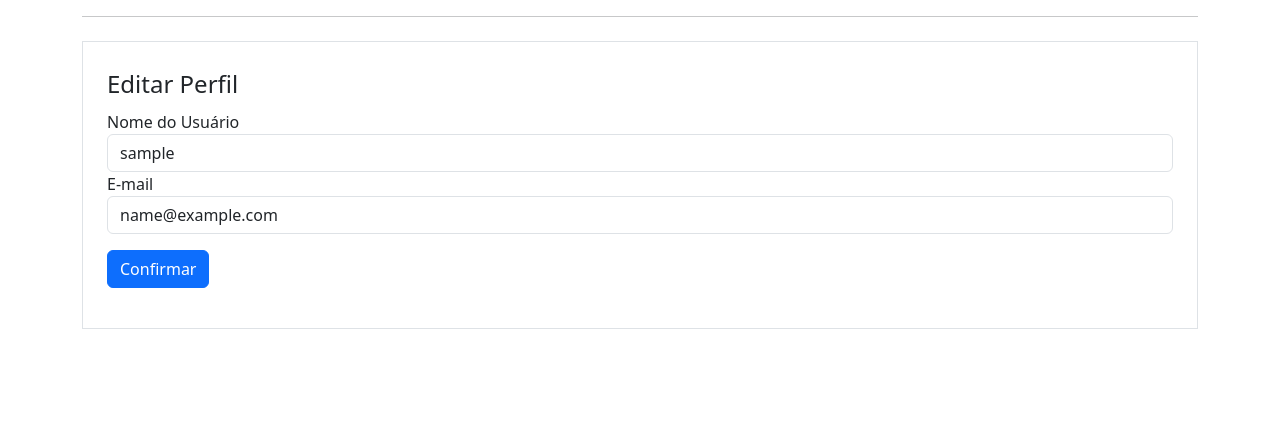
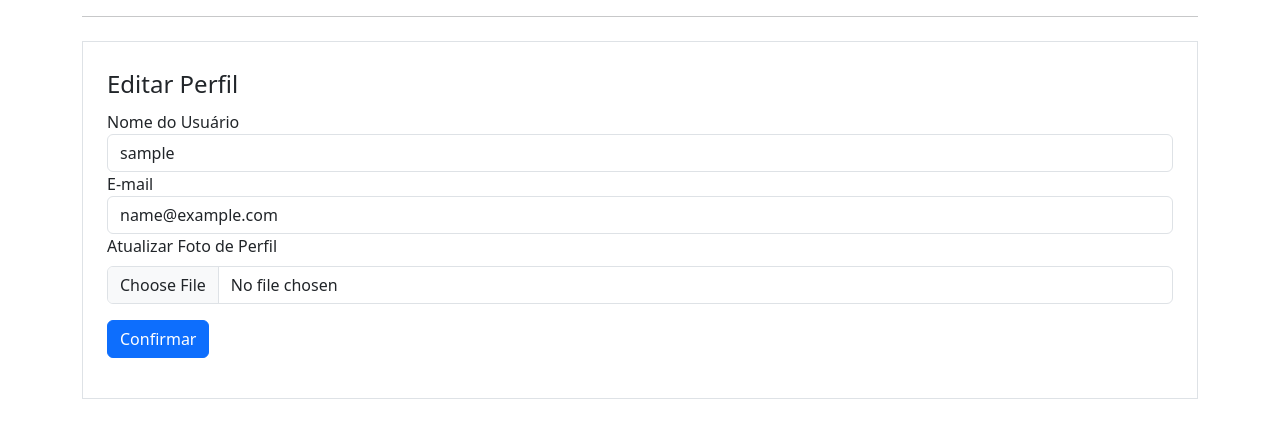
Before and after one commit to felipemonsef10/site-blog-flask, a Flask app: page /perfil/editar in a window 1280 px wide. Shown: the part 336-774 px from the top of the page. Run offline with Flask 3, Linux system fonts and the light colour scheme; the visitor is signed in with stand-in values (Sample User, id 1); some libraries are stand-ins or nearby versions.

Commit message:
aula sobre editar perfil

```diff
--- a/comunidadepython/forms.py
+++ b/comunidadepython/forms.py
@@ -1,5 +1,6 @@
 from flask_wtf import FlaskForm
 from wtforms import StringField, PasswordField, SubmitField, BooleanField
+from flask_wtf.file import FileField, FileAllowed
 from wtforms.validators import DataRequired, Length, Email, EqualTo, ValidationError
 from comunidadepython.models import Usuario
 from flask_login import current_user
@@ -28,6 +29,7 @@ class FormCriarConta(FlaskForm):
 class FormEditarPerfil(FlaskForm):
     username = StringField('Nome do Usuário', validators=[DataRequired()])
     email = StringField('E-mail', validators=[DataRequired(), Email()])
+    foto_perfil = FileField('Atualizar Foto de Perfil', validators=[FileAllowed(['png', 'jpg'])])
     botao_submit_editar_perfil = SubmitField('Confirmar')
 
     def validate_email(self, email):
--- a/comunidadepython/templates/editar_perfil.html
+++ b/comunidadepython/templates/editar_perfil.html
@@ -6,10 +6,11 @@
     <hr>
     <div class="row">
         <div class="col">
-            <form action="" method="POST" class="border p-4 mt-2">
+            <form action="" method="POST" class="border p-4 mt-2" enctype="multipart/form-data">
                 {{ form.csrf_token }}
                 <legend>Editar Perfil</legend>
                 <fieldset>
+
                     <div class="form-group">
                         {{ form.username.label(class="form-control-label") }}
 
@@ -25,6 +26,7 @@
                             {{ form.username(class="form-control") }}
                         {% endif %}
                     </div>
+
                     <div class="form-group">
                         {{ form.email.label(class="form-control-label") }}
 
@@ -40,6 +42,20 @@
                             {{ form.email(class="form-control") }}
                         {% endif %}
                     </div>
+
+                    <div class="form-group">
+                        {{ form.foto_perfil.label(class="form-label") }}
+                        {{ form.foto_perfil(class="form-control") }}
+
+
+                        {% if form.foto_perfil.errors %}
+                            {% for erro in form.foto_perfil.errors %}
+                                <span class="text-danger">{{ erro }}</span><br>
+                            {% endfor %}
+                        {% endif %}
+
+                    </div>
+
                 </fieldset>
                 {{ form.botao_submit_editar_perfil(class="btn btn-primary mb-3 mt-3") }}
             </form>
```
Lines whose indentation alone changed are shown as unchanged.
